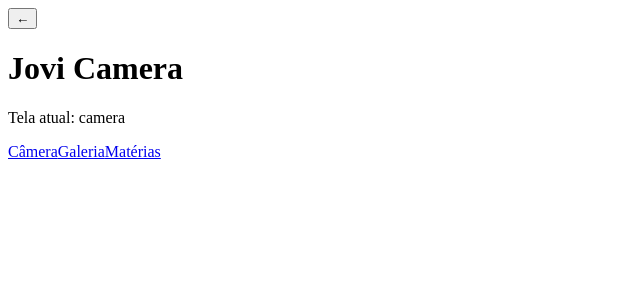
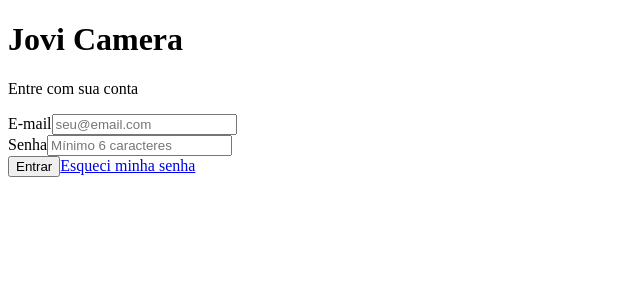
Before and after one commit to grupo-vaph/sprint3-web-development, a React (Vite) app: page / in a window 1280 px wide. Shown: the top 300 px of the page, without its empty margins (0-640 px from the left). Built offline with nearby package versions, Linux system fonts and the light colour scheme.

Commit message:
feat: Adicionando pagina de login

```diff
--- a/src/App.jsx
+++ b/src/App.jsx
@@ -1,10 +1,20 @@
 import { useState } from "react";
 import Header from "./components/Header";
 import Footer from "./components/Footer";
+import Login from "../src/Pages/Pages";
 import "./style.css";
 
 function App() {
+  const [logado, setLogado] = useState(false);
   const [telaAtiva, setTelaAtiva] = useState("camera");
+
+  if (!logado) {
+    return (
+      <div className="celular">
+        <Login aoLogar={() => setLogado(true)} />
+      </div>
+    );
+  }
 
   return (
     <div className="celular">
--- /dev/null
+++ b/src/Pages/Pages.jsx
@@ -0,0 +1,81 @@
+import { useState } from "react";
+
+function Login({ aoLogar }) {
+  const [email, setEmail] = useState("");
+  const [senha, setSenha] = useState("");
+  const [erroEmail, setErroEmail] = useState("");
+  const [erroSenha, setErroSenha] = useState("");
+
+  function validarEmail(valor) {
+    const regexEmail = /^[^\s@]+@[^\s@]+\.[^\s@]+$/;
+    return regexEmail.test(valor);
+  }
+
+  function aoEnviar(evento) {
+    evento.preventDefault();
+    setErroEmail("");
+    setErroSenha("");
+
+    if (email.trim() === "") {
+      setErroEmail("Preencha o e-mail.");
+      return;
+    }
+    if (!validarEmail(email)) {
+      setErroEmail("Formato de e-mail inválido.");
+      return;
+    }
+    if (senha === "") {
+      setErroSenha("Preencha a senha.");
+      return;
+    }
+    if (senha.length < 6) {
+      setErroSenha("A senha deve ter no mínimo 6 caracteres.");
+      return;
+    }
+
+    aoLogar();
+  }
+
+  return (
+    <main>
+      <form className="form-login" onSubmit={aoEnviar} noValidate>
+        <h1 className="logo-login">Jovi Camera</h1>
+        <p className="subtitulo-login">Entre com sua conta</p>
+
+        <div className="campo">
+          <label htmlFor="email">E-mail</label>
+          <input
+            type="email"
+            id="email"
+            value={email}
+            onChange={(e) => setEmail(e.target.value)}
+            placeholder="seu@email.com"
+          />
+          <span className="erro">{erroEmail}</span>
+        </div>
+
+        <div className="campo">
+          <label htmlFor="senha">Senha</label>
+          <input
+            type="password"
+            id="senha"
+            value={senha}
+            onChange={(e) => setSenha(e.target.value)}
+            placeholder="Mínimo 6 caracteres"
+          />
+          <span className="erro">{erroSenha}</span>
+        </div>
+
+        <button type="submit" className="botao-primario">
+          Entrar
+        </button>
+
+        <a href="#" className="link">
+          Esqueci minha senha
+        </a>
+      </form>
+    </main>
+  );
+}
+
+export default Login;
```
